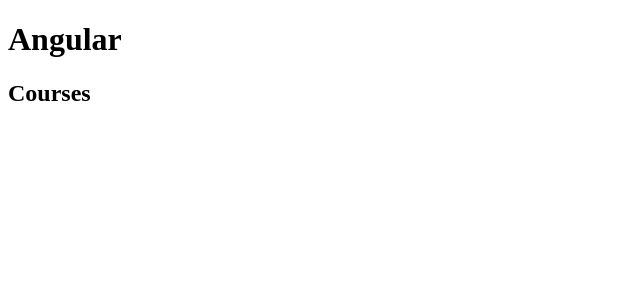
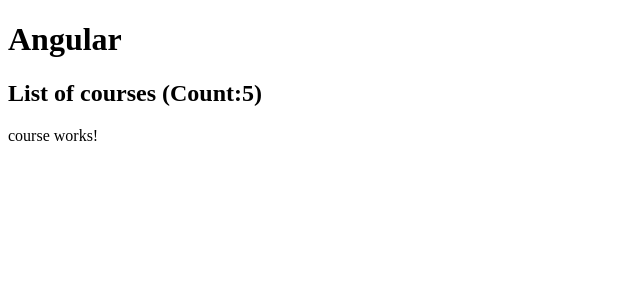
Before and after one commit to CodingBookOrg/cb-angular, an Angular app in the folder hello-world/: page / in a window 1280 px wide. Shown: the top 300 px of the page, without its empty margins (0-640 px from the left). Built offline with nearby package versions, Linux system fonts and the light colour scheme.

Commit message:
HTML Tempaltes & String interpolation

```diff
--- a/hello-world/src/app/courses.component.ts
+++ b/hello-world/src/app/courses.component.ts
@@ -2,8 +2,13 @@
 
 @Component({
     selector: "courses",
-    template: "<h2>Courses<h2>"
+    template: `<h2>{{ title + " (Count:" + getCount() + ")"}}</h2>
+                <app-course></app-course>`
 })
 export class CoursesComponent {
+    title: string = "List of courses"
 
+    getCount  = () : number => {
+        return 5;
+    }
 }
```
Also changed, not shown: hello-world/src/app/app.component.html (line endings or trailing spaces).
